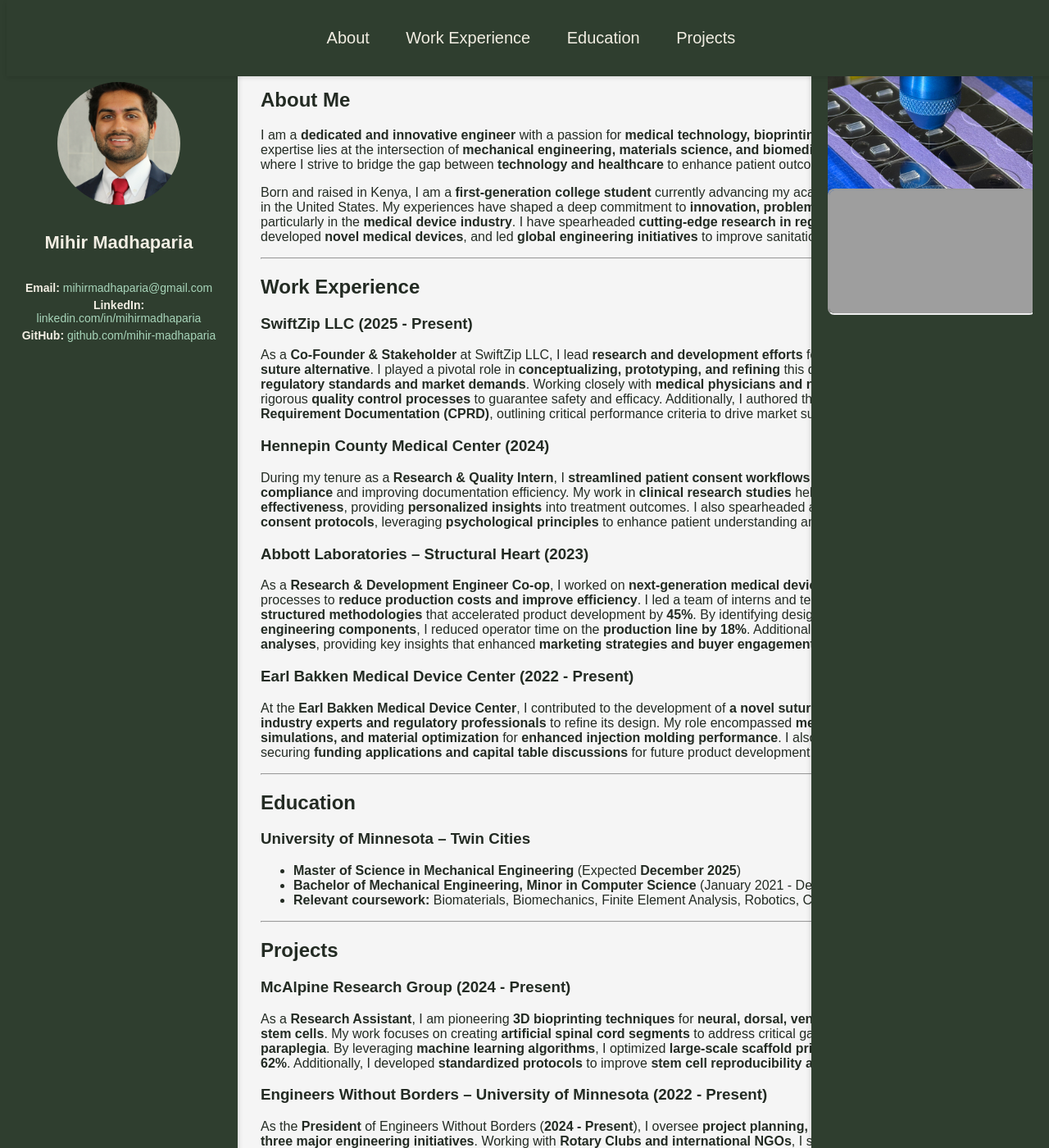
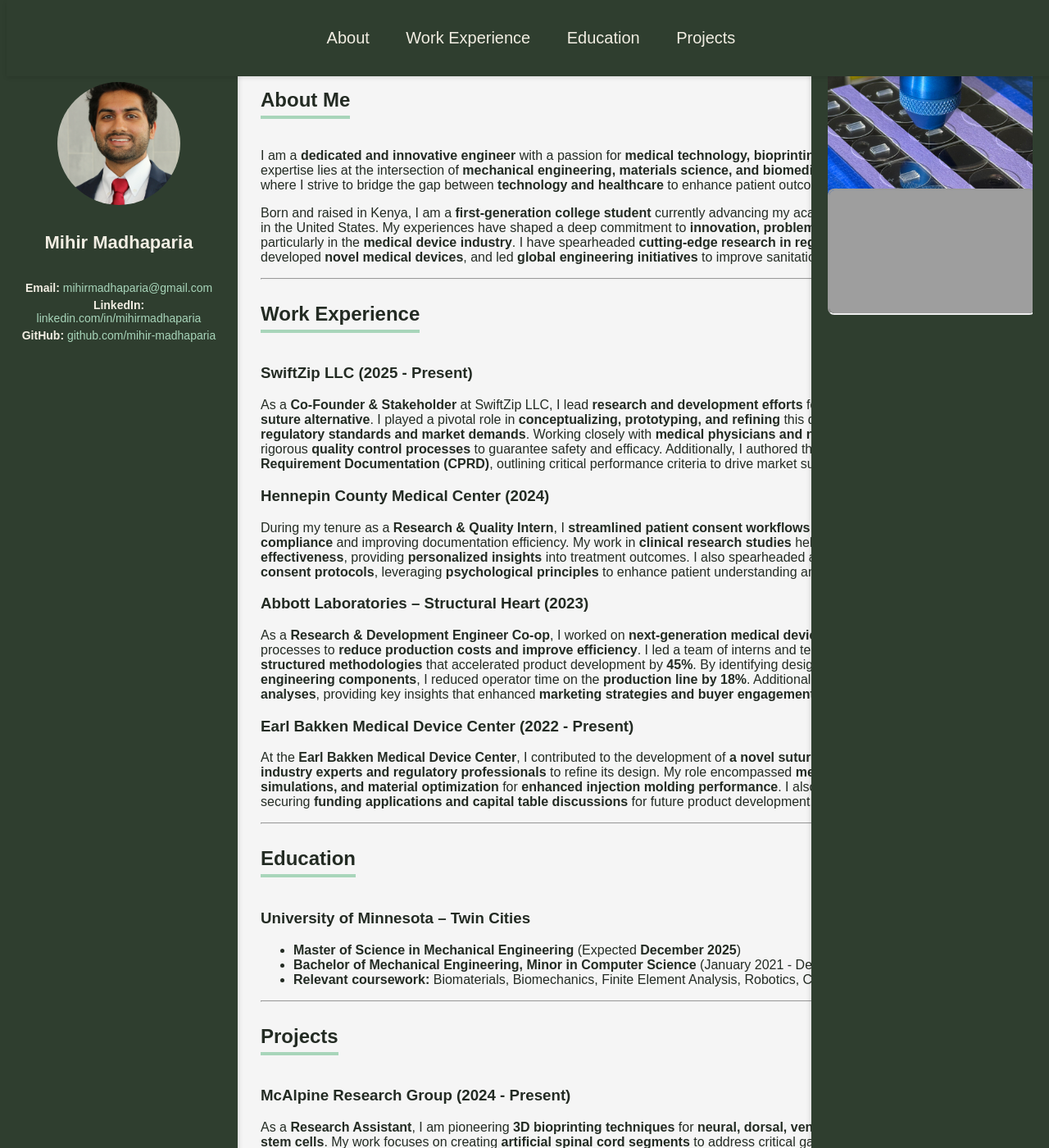
Before and after one commit to mihirmadhaparia/mihirmadhaparia.github.io, a Jekyll site: the page built from README.md, in a window 1280 px wide and 1400 px high. Shown: the whole window at 82% size. Built offline with Jekyll 4.4.1, drawn with Linux system fonts in a browser that asks for light colours; our own code applies the rules of GitHub Pages for plain Markdown files; grey boxes are pictures that could not be loaded.

Commit message:
Update style.css

```diff
--- a/assets/css/style.css
+++ b/assets/css/style.css
@@ -1,9 +1,9 @@
 /* Limit image size */
 .content img {
-    max-width: 80%; /* Adjust width to fit nicely */
-    height: auto; /* Maintain aspect ratio */
+    max-width: 80%;
+    height: auto;
     display: block;
-    margin: 20px auto; /* Center images */
+    margin: 20px auto;
     border-radius: 10px;
 }
 
@@ -22,7 +22,7 @@
     max-width: 900px;
     margin: auto;
     color: #232b23;
-    margin-left: 290px; /* Push content to the right */
+    margin-left: 290px;
 }
 
 html {
@@ -35,6 +35,30 @@
     background-color: #F5F5F5;
     color: #232b23;
     font-family: 'Arial', sans-serif;
+}
+
+/* Section Styling */
+.content section {
+    padding: 50px;
+    margin-bottom: 50px;
+    border-bottom: 2px solid #A8D5BA;
+    border-radius: 10px;
+}
+
+/* Alternating Background Colors */
+.content section:nth-child(odd) {
+    background-color: #F1F6F1;
+}
+
+.content section:nth-child(even) {
+    background-color: #E8EDEB;
+}
+
+/* Section Headings with Fancy Underlines */
+.content h2 {
+    border-bottom: 4px solid #A8D5BA;
+    display: inline-block;
+    padding-bottom: 5px;
 }
 
 /* Sticky Navigation Bar */
@@ -76,7 +100,7 @@
     bottom: -4px;
     width: 0;
     height: 6px;
-    background: linear-gradient(90deg, red, orange);
+    background: linear-gradient(90deg, red, blue);
     transition: width 0.3s ease-in-out, left 0.3s ease-in-out;
 }
 
```
